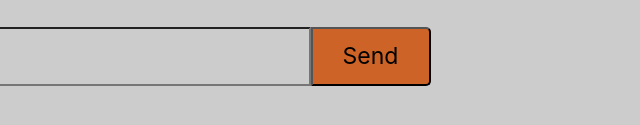
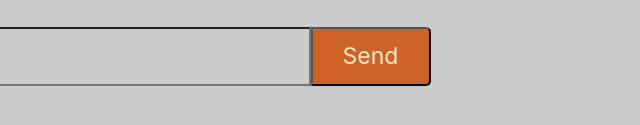
Before and after one commit to SA50-X-19/SA50-3-19_DanilaRudakov, a plain HTML site: page wildlife/index.html in a window 1280 px wide. In both pictures the pointer is over the input "Send". Shown: the part 1791-1916 px from the top of the page, 620-1260 px from the left. Drawn offline with Linux system fonts and the light colour scheme.

Commit message:
feat: end of all

```diff
--- a/wildlife/style.css
+++ b/wildlife/style.css
@@ -329,5 +329,5 @@ a{
 }
 
 .send:hover{
-    color: black;
+    color:blanchedalmond;
 }
```
